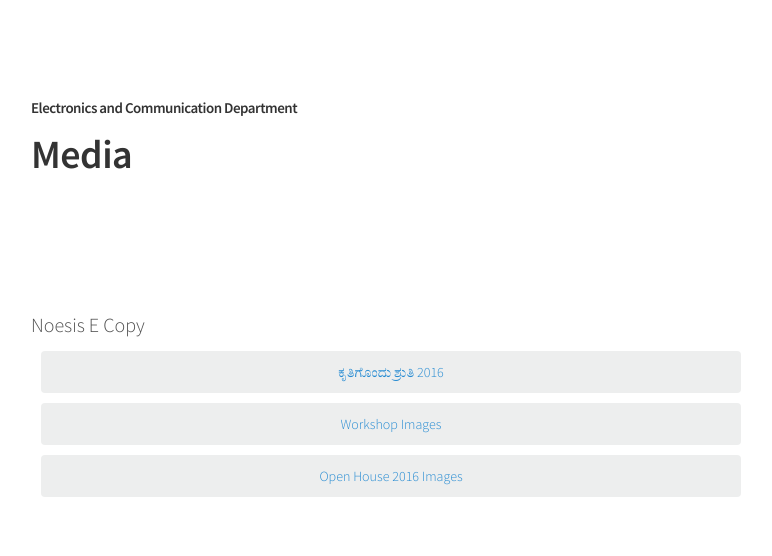
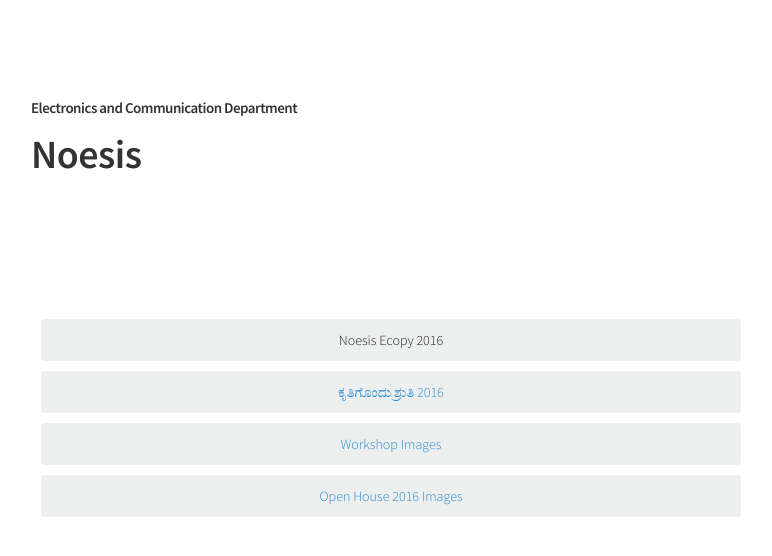
Before and after one commit to ecernsit/ecernsit.github.io, a Jekyll site: the page built from _posts/2016-10-06-noesis.md, in a window 1280 px wide. Shown: the top 556 px of the page, without its empty margins (249-1021 px from the left). Built offline with Jekyll 4.4.1, drawn with Linux system fonts in a browser that asks for light colours.

Commit message:
mag final2

```diff
--- a/_posts/2016-10-06-noesis.md
+++ b/_posts/2016-10-06-noesis.md
@@ -1,6 +1,3 @@
----
-title: "Media"
----
 
 <div>
 
@@ -77,7 +74,9 @@ title: "Media"
 
 
 
-Noesis E Copy
+<div class='button -regular center'>
+Noesis Ecopy 2016
+</div>
 
 <div class='button -regular center'>
 <a href="https://drive.google.com/open?id=0B9cqMjKT9M-dTDJnczNhM0VFeWc">ಕೃತಿಗೊಂದು ಶ್ರುತಿ 2016</a>
```
